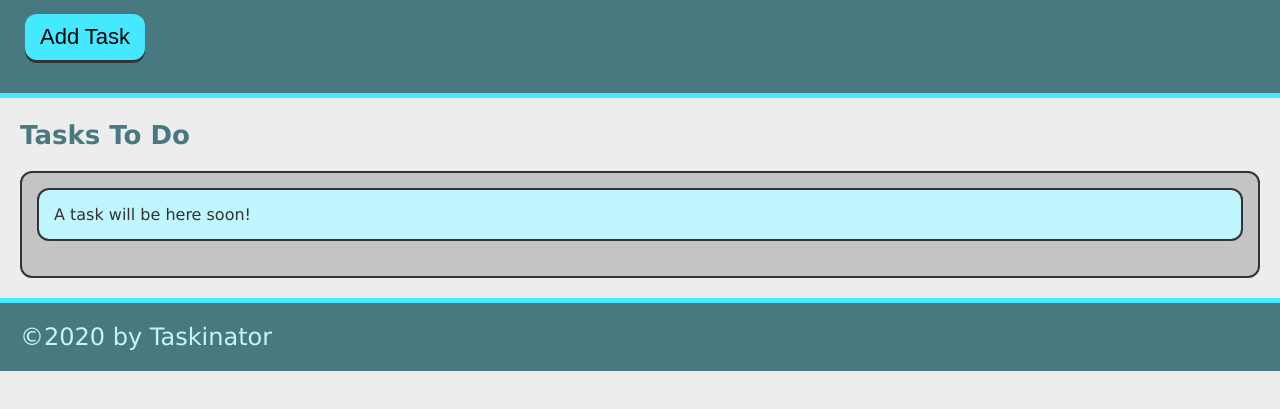
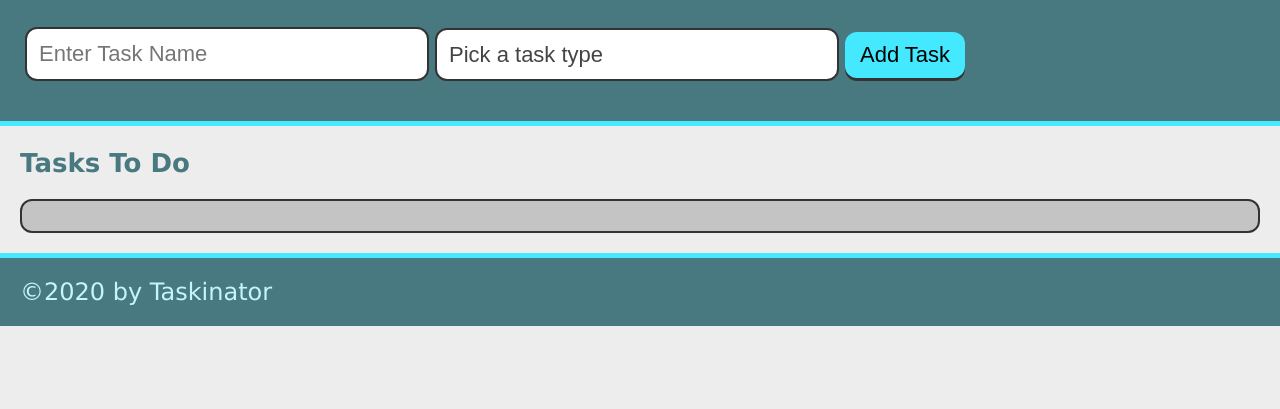
Before and after one commit to AndreaMondragonDT/taskinator, a plain HTML site: page index.html in a window 1280 px wide. Shown: the part 115-524 px from the top of the page. Drawn offline with Linux system fonts and the light colour scheme.

Commit message:
form added to HTML

```diff
--- a/index.html
+++ b/index.html
@@ -13,15 +13,28 @@
   <header>
     <h1 class="page-title">Taskinator</h1>
     <p>Click the button below to add a new task!</p>
-    <button class="btn" id="save-task">Add Task</button>
+    <form id="task-form">
+      <div class="form-group">
+        <input type="text" name="task-name" placeholder="Enter Task Name"/>
+      </div>
+      <div class="form-group">
+        <select name="task-type" class="select-dropdown">
+          <option value="" disabled selected>Pick a task type</option>
+          <option value="Print">Print</option>
+          <option value="Web">Web</option>
+          <option value="Mobile">Mobile</option>
+        </select>
+      </div>
+      <div class="form-group">
+        <button class="btn" id="save-task">Add Task</button>
+      </div>
+    </form>
   </header>
 
   <main>
     <section class="task-list-wrapper">
       <h2 class="list-title">Tasks To Do</h2>
-      <ul class="task-list" id="tasks-to-do">
-        <li class="task-item">A task will be here soon!</li>
-      </ul>
+      <ul class="task-list" id="tasks-to-do"></ul>
     </section>
   </main>
 
```
